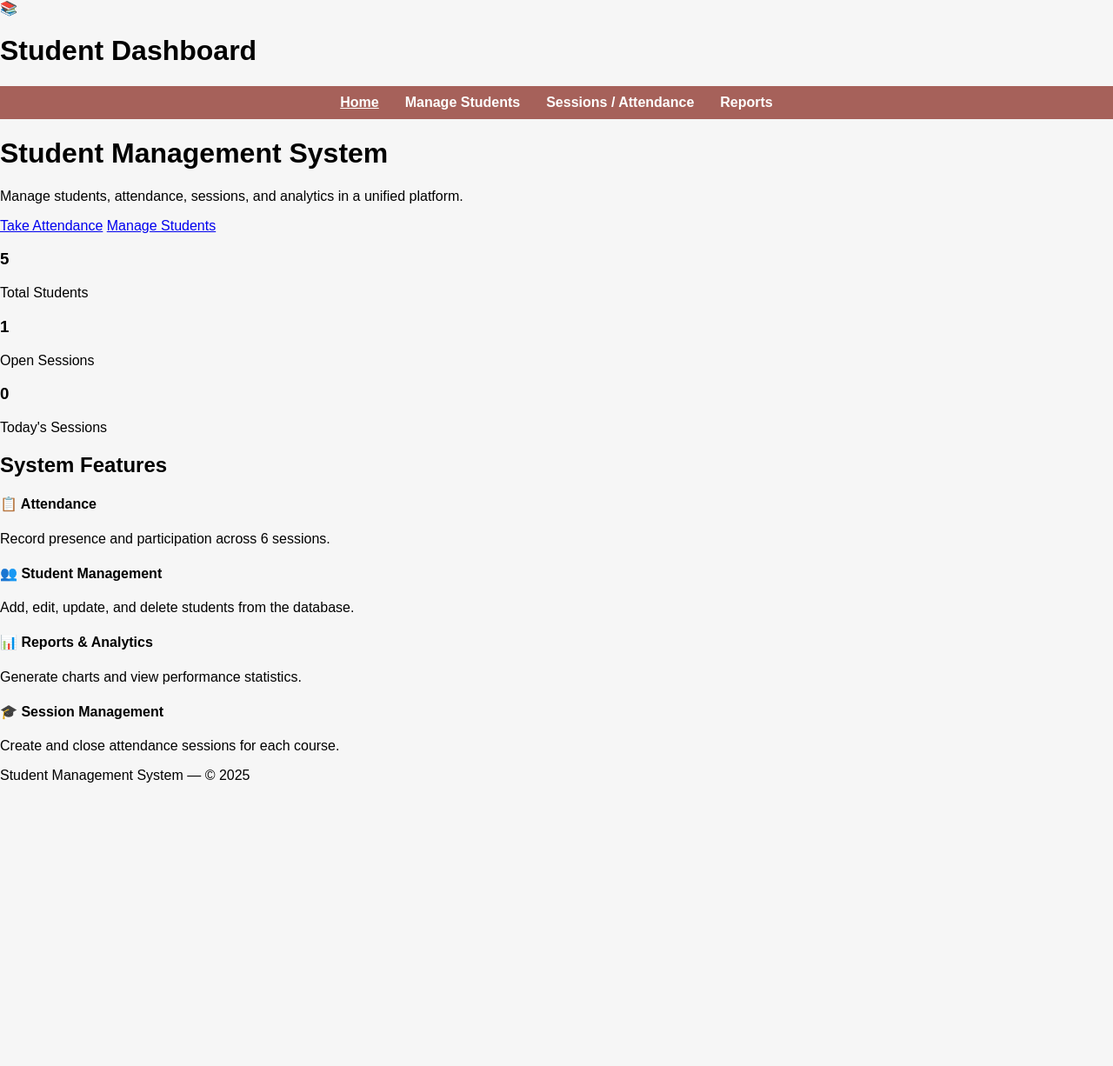
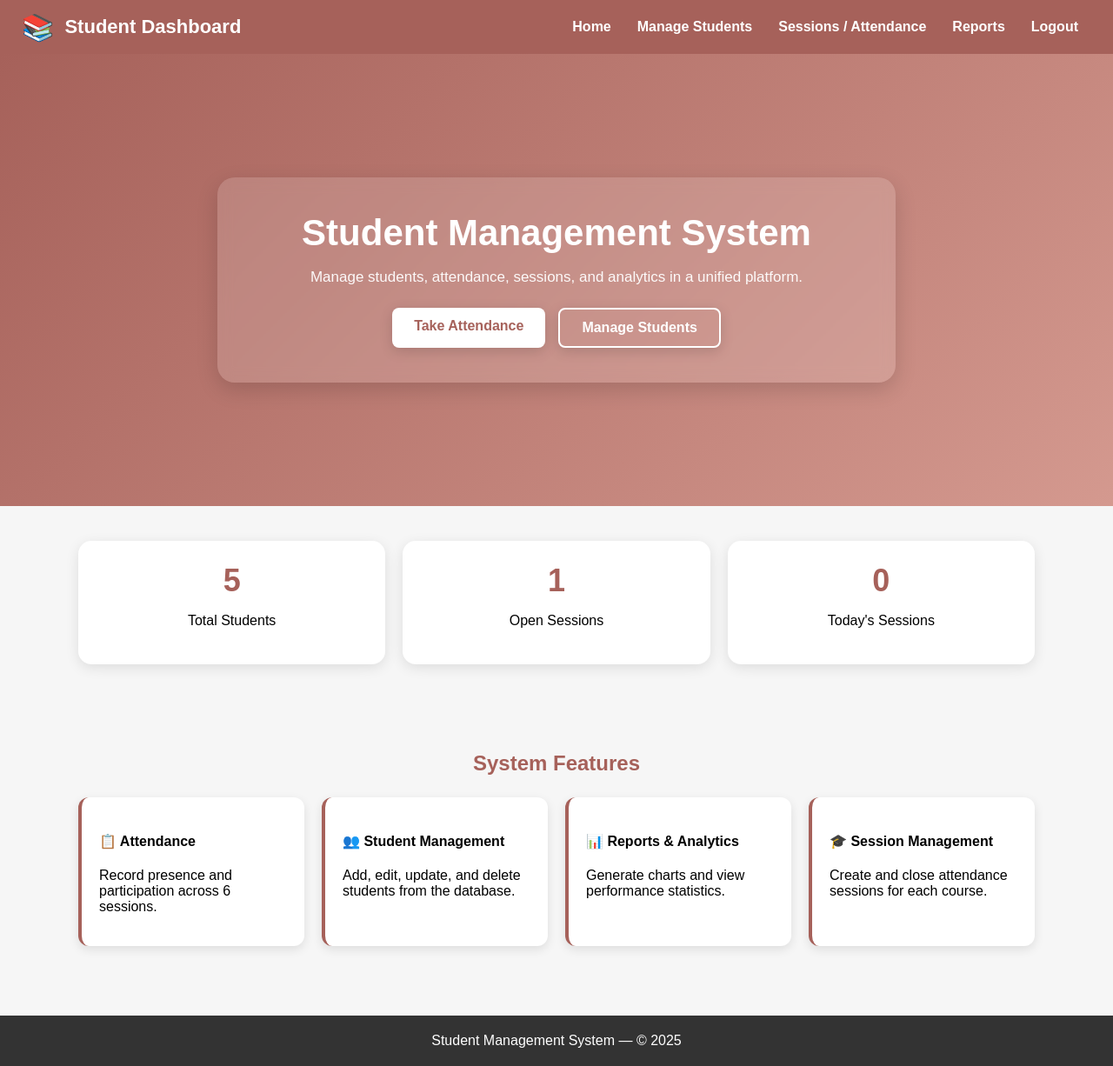
Before and after one commit to aidamfk/Student-Dashboard-, a PHP site: page / in a window 1280 px wide. Shown: the whole page at 87% size. Before the commit the page ends 900 px from the top, so only its background shows below. Run offline with PHP 8.4, Linux system fonts and the light colour scheme; data comes from the database, SQL or seed files in the repository.

Commit message:
Fix homepage styles + restore UI layout

```diff
--- a/attendance.php
+++ b/attendance.php
@@ -90,8 +90,9 @@ if (!$sessionError && $conn) {
   <ul class="navbar">
     <li><a href="index.php">Home</a></li>
     <li><a href="students.php">Manage Students</a></li>
-      <li><a href="sessions.php" class="active">Sessions</a></li>
+    <li><a href="sessions.php">Sessions / Attendance</a></li>
     <li><a href="reports.php">Reports</a></li>
+    <li><a href="logout.php">Logout</a></li>
   </ul>
 </nav>
 </header>
--- a/index.php
+++ b/index.php
@@ -30,21 +30,21 @@ if ($conn) {
 
 <body>
 
-<!-- NAVBAR -->
 <header class="topbar">
   <div class="brand">
     <div class="logo">📚</div>
     <h1>Student Dashboard</h1>
   </div>
+
   <nav class="nav">
     <ul class="navbar">
-    <li><a href="index.php" class="active">Home</a></li>
+      <li><a href="index.php">Home</a></li>
       <li><a href="students.php">Manage Students</a></li>
       <li><a href="sessions.php">Sessions / Attendance</a></li>
       <li><a href="reports.php">Reports</a></li>
+      <li><a href="logout.php">Logout</a></li>
     </ul>
   </nav>
-
 </header>
 
 <!-- HERO SECTION -->
--- a/reports.php
+++ b/reports.php
@@ -50,8 +50,9 @@ if ($conn) {
   <ul class="navbar">
     <li><a href="index.php">Home</a></li>
     <li><a href="students.php">Manage Students</a></li>
-      <li><a href="sessions.php">Sessions</a></li>
-      <li><a href="reports.php" class="active">Reports</a></li>
+    <li><a href="sessions.php">Sessions / Attendance</a></li>
+    <li><a href="reports.php">Reports</a></li>
+    <li><a href="logout.php">Logout</a></li>
   </ul>
 </nav>
 </header>
--- a/sessions.php
+++ b/sessions.php
@@ -81,8 +81,9 @@ if ($conn) {
   <ul class="navbar">
     <li><a href="index.php">Home</a></li>
     <li><a href="students.php">Manage Students</a></li>
-      <li><a href="sessions.php" class="active">Sessions</a></li>
+    <li><a href="sessions.php">Sessions / Attendance</a></li>
     <li><a href="reports.php">Reports</a></li>
+    <li><a href="logout.php">Logout</a></li>
   </ul>
 </nav>
 </header>
--- a/students.php
+++ b/students.php
@@ -120,9 +120,10 @@ if ($conn) {
   <nav class="nav">
   <ul class="navbar">
     <li><a href="index.php">Home</a></li>
-      <li><a href="students.php" class="active">Manage Students</a></li>
+    <li><a href="students.php">Manage Students</a></li>
     <li><a href="sessions.php">Sessions / Attendance</a></li>
     <li><a href="reports.php">Reports</a></li>
+    <li><a href="logout.php">Logout</a></li>
   </ul>
 </nav>
 </header>
--- a/style.css
+++ b/style.css
@@ -109,17 +109,17 @@ button:hover {
 .small-muted { font-size:13px; color:#666; }
 
 /* Row highlight classes (TP2 requirement) */
-.row-green td { background: #dbf7e6; }   /* fewer than 3 absences */
-.row-yellow td { background: #fff7d9; }  /* 3 - 4 absences */
-.row-red td { background: #ffdede; }     /* 5 or more absences */
+.row-green td { background: #dbf7e6; }
+.row-yellow td { background: #fff7d9; }
+.row-red td { background: #ffdede; }
 
 /* Message column style */
 .message-cell { text-align:left; padding-left:12px; font-weight:600; color:#333; }
 
-/* Hover highlight for Exercise 5 (jQuery) */
+/* Hover highlight */
 .hover-highlight td { outline: 2px solid rgba(0,0,0,0.08); transform: translateY(-2px); box-shadow: 0 8px 18px rgba(0,0,0,0.06); transition: all 150ms ease-in-out; }
 
-/* Animation for excellent students (Exercise 6) */
+/* Animation */
 .animate-glow {
   animation: highlightGlow 1.2s ease-in-out infinite alternate;
 }
@@ -128,7 +128,7 @@ button:hover {
   to { box-shadow: 0 12px 30px rgba(166,97,90,0.12); transform: translateY(-4px); }
 }
 
-/* Report card styles */
+/* Report card */
 .card { background:white; padding:12px; border-radius:8px; margin-bottom:8px; box-shadow: 0 6px 18px rgba(17,24,39,0.04); text-align:left; }
 .card.small { padding:10px; text-align:center; }
 
@@ -138,10 +138,174 @@ button:hover {
   table { font-size:13px; }
   th, td { padding:8px; }
 }
+
 button, .btn {
   transition: all 0.2s ease;
-} button:hover,
+}
+
+button:hover,
 .btn:hover {
   background-color: #8e524c;
   transform: translateY(-3px) scale(1.03);
-  box-shadow: 0 8px 16px rgba(0,0,0,0.15)}
+  box-shadow: 0 8px 16px rgba(0,0,0,0.15);
+}
+/* ========== TOPBAR (HEADER) ========== */
+.topbar {
+    background: #A6615A;
+    padding: 12px 25px;
+    display: flex;
+    justify-content: space-between;
+    align-items: center;
+    box-shadow: 0 2px 8px rgba(0,0,0,0.15);
+}
+
+.brand {
+    display: flex;
+    align-items: center;
+    gap: 12px;
+}
+
+.logo {
+    font-size: 30px;
+}
+
+.brand h1 {
+    margin: 0;
+    color: white;
+    font-size: 22px;
+}
+
+/* ========== HERO SECTION ========== */
+.hero-container {
+    min-height: 55vh;
+    display: flex;
+    justify-content: center;
+    align-items: center;
+    background: linear-gradient(135deg, #A6615A 0%, #d4998f 100%);
+    padding: 40px 20px;
+}
+
+.hero-glass {
+    background: rgba(255,255,255,0.15);
+    padding: 40px;
+    border-radius: 20px;
+    text-align: center;
+    backdrop-filter: blur(8px);
+    max-width: 700px;
+    width: 100%;
+    box-shadow: 0 8px 24px rgba(0,0,0,0.15);
+}
+
+.hero-title {
+    font-size: 42px;
+    color: white;
+    margin: 0 0 10px 0;
+    font-weight: 700;
+}
+
+.hero-subtitle {
+    color: rgba(255,255,255,0.95);
+    font-size: 17px;
+    margin-bottom: 25px;
+}
+
+.hero-buttons {
+    display: flex;
+    justify-content: center;
+    gap: 15px;
+}
+
+.hero-btn {
+    padding: 12px 25px;
+    background: white;
+    color: #A6615A;
+    border-radius: 8px;
+    text-decoration: none;
+    font-weight: 600;
+    box-shadow: 0 4px 15px rgba(0,0,0,0.15);
+    transition: all 0.25s ease;
+}
+
+.hero-btn:hover {
+    transform: translateY(-3px);
+}
+
+.hero-btn.secondary {
+    background: transparent;
+    color: white;
+    border: 2px solid white;
+}
+
+/* ========== STATISTICS GRID ========== */
+.stats-grid {
+    display: grid;
+    grid-template-columns: repeat(auto-fit, minmax(220px, 1fr));
+    gap: 20px;
+    padding: 40px 20px;
+    max-width: 1100px;
+    margin: 0 auto;
+}
+
+.stat-glass {
+    background: white;
+    padding: 25px;
+    border-radius: 15px;
+    text-align: center;
+    box-shadow: 0 4px 15px rgba(0,0,0,0.10);
+    transition: 0.3s;
+}
+
+.stat-glass:hover {
+    transform: translateY(-4px);
+}
+
+.stat-glass h3 {
+    font-size: 36px;
+    margin: 0;
+    color: #A6615A;
+}
+
+/* ========== FEATURES SECTION ========== */
+.features-section {
+    padding: 40px 20px;
+    max-width: 1100px;
+    margin: 0 auto;
+}
+
+.features-section h2 {
+    text-align: center;
+    color: #A6615A;
+    margin-bottom: 25px;
+}
+
+.feature-grid {
+    display: grid;
+    grid-template-columns: repeat(auto-fit, minmax(250px,1fr));
+    gap: 20px;
+}
+
+.feature-box {
+    background: white;
+    padding: 20px;
+    border-radius: 12px;
+    box-shadow: 0 4px 12px rgba(0,0,0,0.10);
+    border-left: 4px solid #A6615A;
+    transition: 0.25s;
+}
+
+.feature-box:hover {
+    transform: translateX(5px);
+}
+
+/* ========== FOOTER ========== */
+.footer {
+    background: #333;
+    color: white;
+    text-align: center;
+    padding: 20px;
+    margin-top: 40px;
+}
+
+.footer p {
+    margin: 0;
+}
```
Also changed, not shown: logout.php (added, +50 -0 lines). Lines whose indentation alone changed are shown as unchanged.
